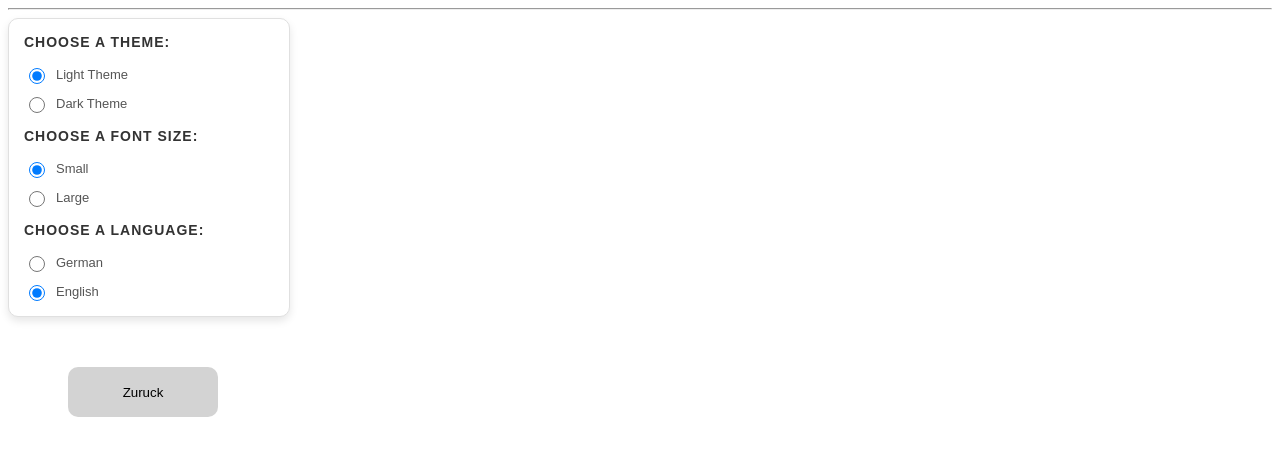
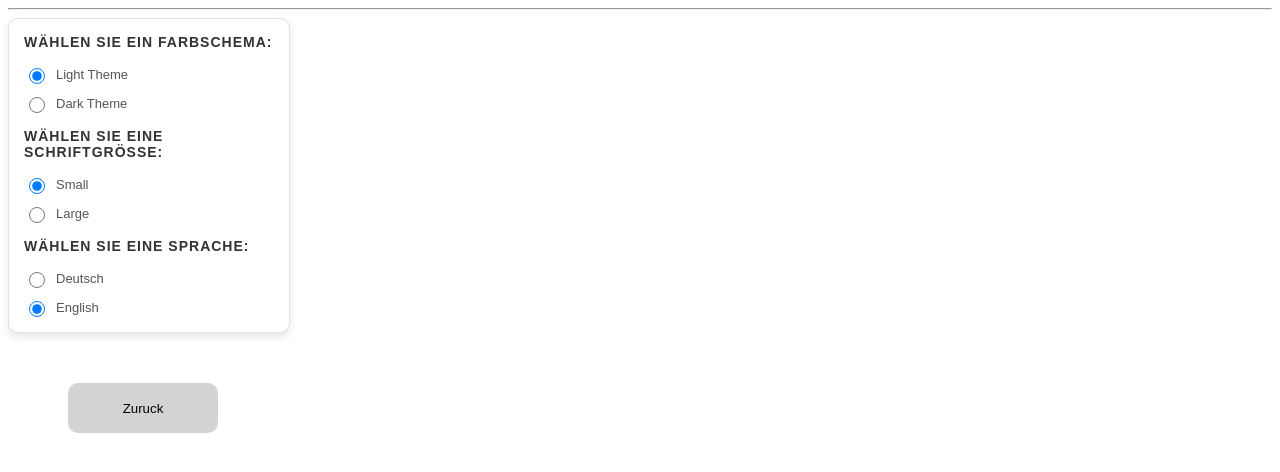
Before and after one commit to SteamPunk89079/Web-Tech-Gruppe-23, a PHP site: page /Pages/Settings.html in a window 1280 px wide. Shown: the top 472 px of the page. Run offline with PHP 8.4, Linux system fonts and the light colour scheme.

Commit message:
cleaned code + improvements

```diff
--- a/Pages/Settings.html
+++ b/Pages/Settings.html
@@ -19,7 +19,7 @@
     <hr>
     <main class="settings_container">
         <aside class="radio_button">
-            <h3>Choose a Theme:</h3>
+            <h3>Wählen Sie ein Farbschema:</h3>
             <label>
                 <input type="radio" name="theme" value="light" checked> Light Theme
             </label>
@@ -29,7 +29,7 @@
         </aside>
 
         <aside class="radio_button">
-            <h3>Choose a Font Size:</h3>
+            <h3>Wählen Sie eine Schriftgröße: </h3>
             <label>
                 <input type="radio" name="font-size" value="small" checked> Small
             </label>
@@ -39,9 +39,9 @@
         </aside>
 
         <aside class="radio_button">
-            <h3>Choose a Language:</h3>
+            <h3>Wählen Sie eine Sprache: </h3>
             <label>
-                <input type="radio" name="language" value="german"> German
+                <input type="radio" name="language" value="german"> Deutsch
             </label>
             <label>
                 <input type="radio" name="language" value="english" checked> English
--- a/Scripts/Kalendar.Js
+++ b/Scripts/Kalendar.Js
@@ -5,7 +5,6 @@ const kalendar = document.getElementById("Kalendar_button");
 const events = document.getElementById("Events_button");
 const hobbies = document.getElementById("Hobbies_button");
 const theater = document.getElementById("Theater_button");
-
 
 home.addEventListener("click", function(){
    window.location.href = "/pages/Index.html";
@@ -62,7 +61,7 @@ month_after.addEventListener('click', function () {
 updateCalendar();
 upcoming_events();
 //------------------------------MAIN---------------------------------------
-/*-------------------CALENDAR-----------------------*/
+/*-------------------------------CALENDAR--------------------------------*/
 async function updateCalendar() {
     const days_in_month = get_days_in_month(today.getFullYear(), actual_month);
     const month_name = new Date(today.getFullYear(), actual_month, 1).toLocaleString('de-DE', { month: 'long' });
--- a/Scripts/Login.Js
+++ b/Scripts/Login.Js
@@ -1,8 +1,8 @@
+
+
 
 
 const label = document.getElementById("status_message");
-
-
 
 document.getElementById("login_button").addEventListener("click", ()=>{
     const username = document.getElementById("username").value;
--- a/Scripts/Utilities/translate_color_text_script.js
+++ b/Scripts/Utilities/translate_color_text_script.js
@@ -29,6 +29,8 @@ function toggleLanguage(language) {
 
 const locationCard = document.querySelectorAll(".location_card");
 const eventCards = document.querySelectorAll(".card");
+const headline1 = document.getElementById("headline1");
+const headline2 = document.getElementById("headline3");
 
 
 //--------------------------------------LOADER-SCRIPT--------------------------
@@ -37,7 +39,8 @@ document.addEventListener("DOMContentLoaded", () => {
     if (theme) {
         document.body.style.backgroundColor = theme === "dark" ? "#333" : "rgb(255, 212, 111)";
         document.body.style.color = theme === "dark" ? "#fff" : "#000";
-
+        headline1.style.backgroundColor = theme === "dark" ? "rgb(117, 117, 117)" : "rgb(255, 165, 0)";
+        headline2.style.backgroundColor = theme === "dark" ? "rgb(117, 117, 117)" : "rgb(255, 165, 0)";
         //---------------------------KARTE-PAGE-----------------------------------
         locationCard.forEach((locationCard) => {
             locationCard.style.backgroundColor = theme === "dark" ? "#7A7A7A" : "#F8DF51";
@@ -56,9 +59,7 @@ document.addEventListener("DOMContentLoaded", () => {
             });
         }
         //---------------------------EVENTS-PAGE-----------------------------------
-
     }
-
     const fontSize = localStorage.getItem("font-size");
     if (fontSize) {
         applyFontSize(fontSize);
@@ -68,7 +69,6 @@ document.addEventListener("DOMContentLoaded", () => {
         toggleLanguage(language);
     }
 });
-
 function applyFontSize(size) {
     const fontSize = size === "large" ? "30px" : "15px";
     document.body.style.fontSize = fontSize;
@@ -78,7 +78,6 @@ function applyFontSize(size) {
     });
 }
 //--------------------------------------LOADER-SCRIPT--------------------------
-
 //--------------------------------------BUTTON-SCRIPT--------------------------
 document.querySelectorAll(".radio_button input").forEach((input) => {
     input.addEventListener("change", (event) => {
--- a/Styles/footer.css
+++ b/Styles/footer.css
@@ -1,5 +1,5 @@
 footer {
-    background-color: rgba(0, 0, 0, 0.90); /* Slightly transparent black */
+    background-color: rgba(0, 0, 0, 0.90);
     color: #f1f1f1;
     text-align: center;
     padding: 10px;
```
Also changed, not shown: Scripts/Karte.Js (+0 -8 lines), Styles/index_style.css (+2 -40 lines).
